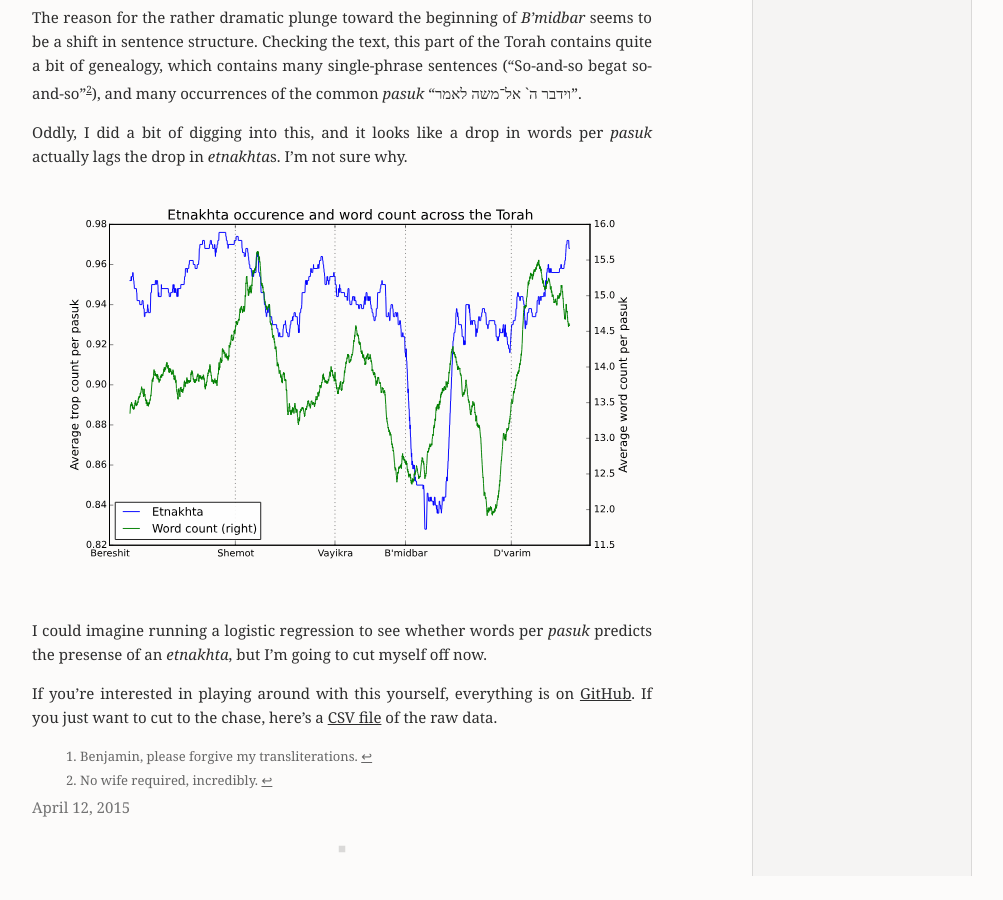
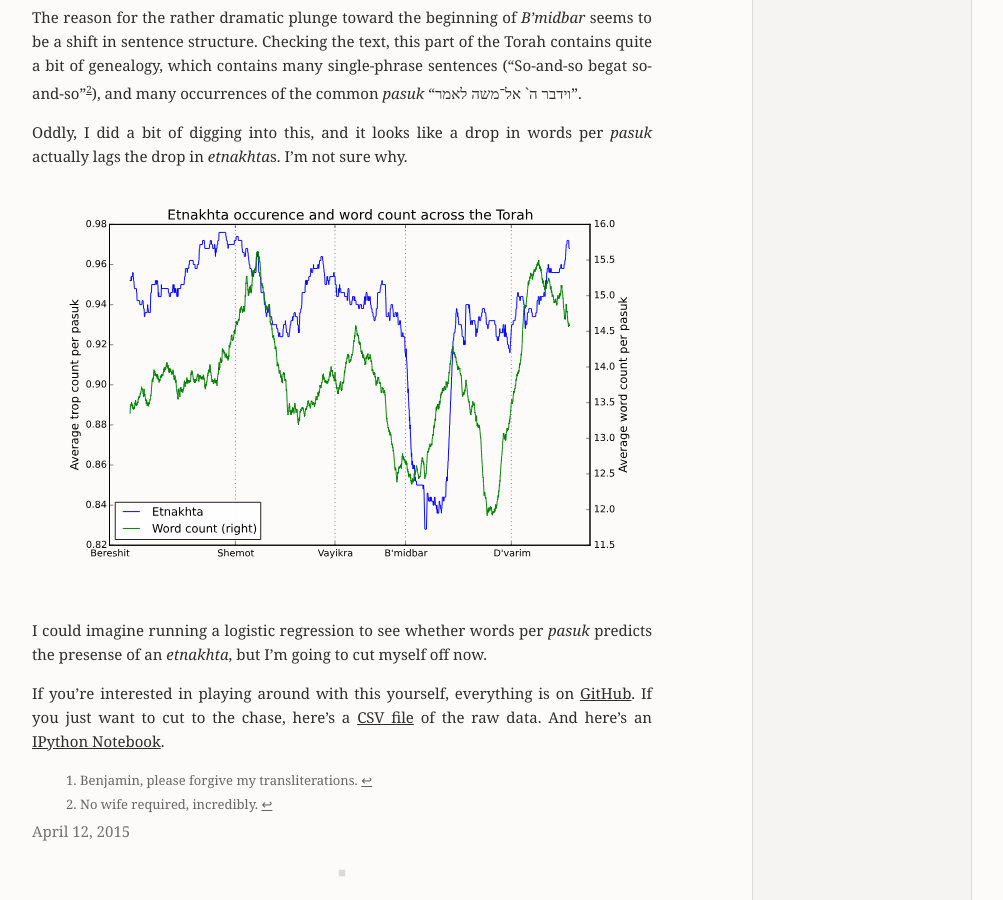
Before and after one commit to Noleli/homepage, a Jekyll site: the page built from _posts/2015-04-12-quantified-cantillation.md, in a window 1280 px wide and 900 px high, scrolled down 4269 px. Shown: the whole window, without its empty margins (138-1141 px from the left). Built offline with Jekyll 4.4.1, drawn with Linux system fonts in a browser that asks for light colours; nearby versions of some CDN libraries; comment, search, counter and statistics services are not loaded; before the commit the page ends 5145 px from its top, so only the background shows below that.

Commit message:
added notebook link

```diff
--- a/_posts/2015-04-12-quantified-cantillation.md
+++ b/_posts/2015-04-12-quantified-cantillation.md
@@ -60,7 +60,7 @@ Oddly, I did a bit of digging into this, and it looks like a drop in words per *
 
 I could imagine running a logistic regression to see whether words per *pasuk* predicts the presense of an *etnakhta*, but I'm going to cut myself off now.
 
-If you're interested in playing around with this yourself, everything is on [GitHub](https://github.com/Noleli/trop-analysis). If you just want to cut to the chase, here's a [CSV file]({{site.baseurl}}/post-uploads/trop/trop.csv) of the raw data.
+If you're interested in playing around with this yourself, everything is on [GitHub](https://github.com/Noleli/trop-analysis). If you just want to cut to the chase, here's a [CSV file]({{site.baseurl}}/post-uploads/trop/trop.csv) of the raw data. And here's an [IPython Notebook](http://nbviewer.ipython.org/github/Noleli/trop-analysis/blob/master/Trop%20analysis.ipynb).
 
 [^women]: No wife required, incredibly.
 
```
